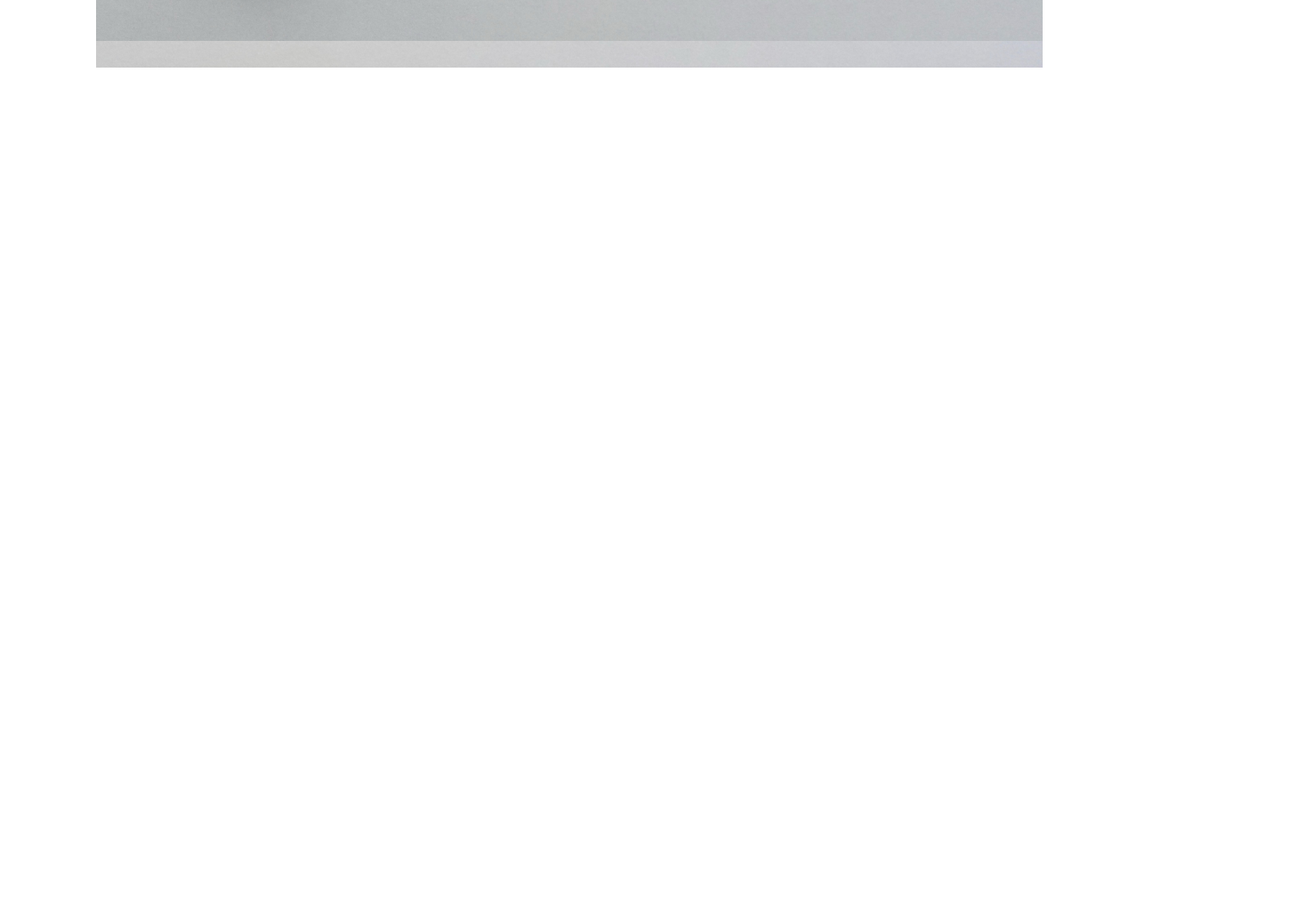
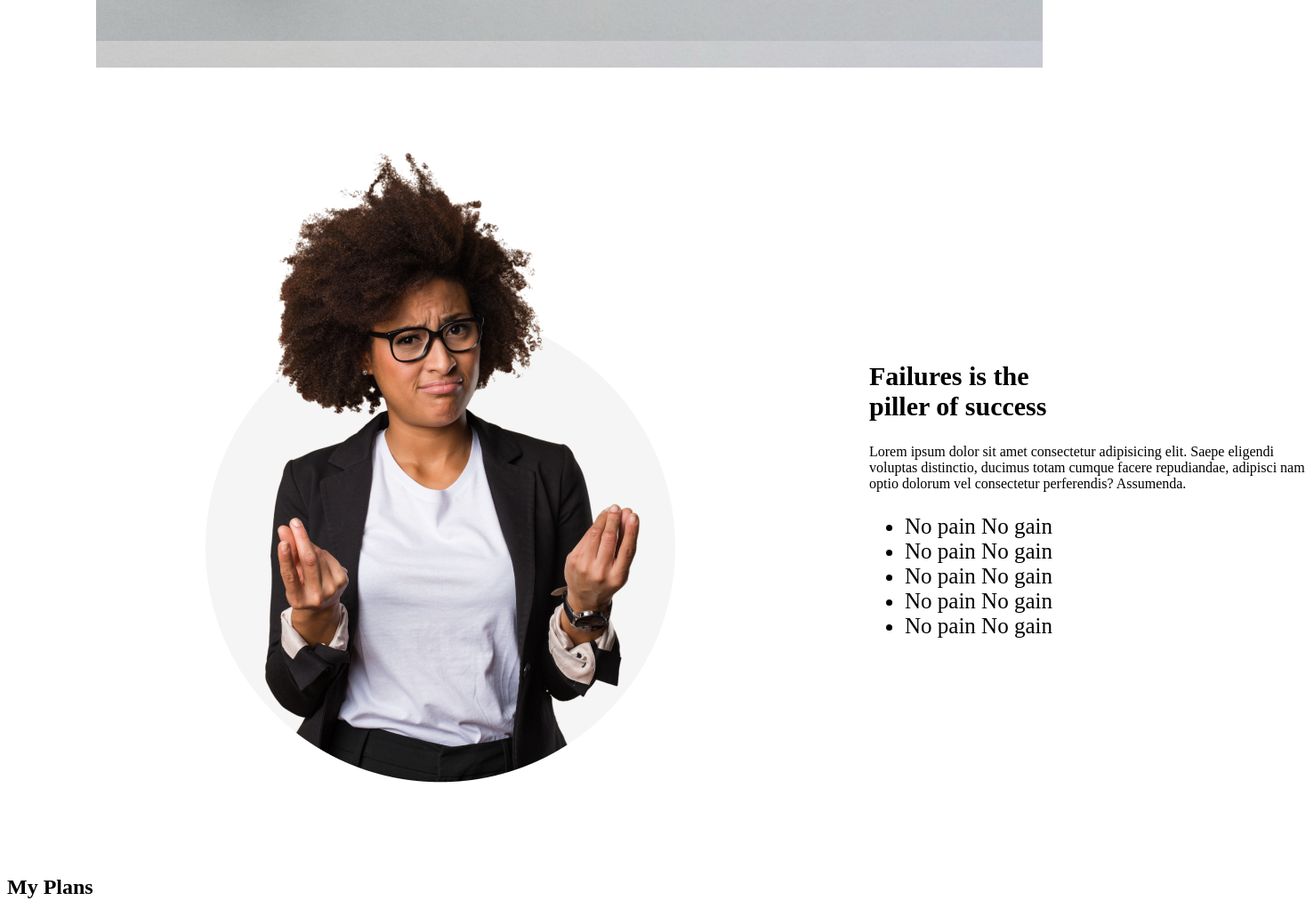
Before and after one commit to Tanzil2001/assignment-repo, a plain HTML site: page images/index.html in a window 1280 px wide. Shown: the part 500-1531 px from the top of the page at 89% size, 1477 px wide, since content can reach past the window. Before the commit the page ends 800 px from the top, so only its background shows below. Drawn offline with Linux system fonts and the light colour scheme.

Commit message:
section-mai 1

```diff
--- a/images/banner/style/style.css
+++ b/images/banner/style/style.css
@@ -40,3 +40,38 @@ button{
 
 }
 /* header-section end */
+
+/* main-section-1 start */
+.title-main h2 {
+    font-size: 30px;
+    margin-top: 100px;
+    width: 200px;
+
+}
+
+.div-main{
+    margin-left: 200px;
+    margin-top: 150px;
+}
+
+
+.section-main{
+    margin-left: 120px;
+    margin-right: 120px;
+    padding: 80px;
+    display: flex;
+
+}
+
+.description-main{
+    width: 500px;
+
+}
+
+.li-main{
+    font-size: 25px;
+
+}
+/* main-section-1 end */
+
+/* section-main 2 start */
--- a/images/index.html
+++ b/images/index.html
@@ -11,6 +11,7 @@
 <body>
     <section>
         <header class="header">
+
             <div class="div">
                     <h2 class="sub-title"> Everythings are easy when you are crazy</h2>
 
@@ -25,6 +26,61 @@
             </div>
         </header>
     </section>
+    <!-- header section end -->
+
+    <!-- main-section-1 start -->
+    <main>
+        <section class="section-main" >
+
+               <div>
+                 <img src="/images/person.png" alt="">
+               </div>
+
+            <div class="div-main">
+                <div class="title-main">
+                    <h2>Failures is the piller of success</h2>
+                </div>
+              <div class="description-main">
+                    <p>Lorem ipsum dolor sit amet consectetur adipisicing elit. Saepe eligendi voluptas distinctio, ducimus totam cumque facere repudiandae, adipisci nam optio dolorum vel consectetur perferendis? Assumenda.
+                    </p>
+              </div>
+              <div class="li-main">
+                <ul>
+                    <li>No pain No gain</li>
+                    <li>No pain No gain</li>
+                    <li>No pain No gain</li>
+                    <li>No pain No gain</li>
+                    <li>No pain No gain</li>
+                </ul>
+
+              </div>
+
+            </div>
+
+        </section>
+<!-- section-main 1 end -->
+
+<!-- section 2 main start -->
+        <section>
+            <div>
+                <div>
+                    <h2>My Plans</h2>
+                </div>
+
+
+
+
+
+
+
+            </div>
+        </section>
+    </main>
+
+
+    <footer>
+
+    </footer>
 
 </body>
 </html>
```
